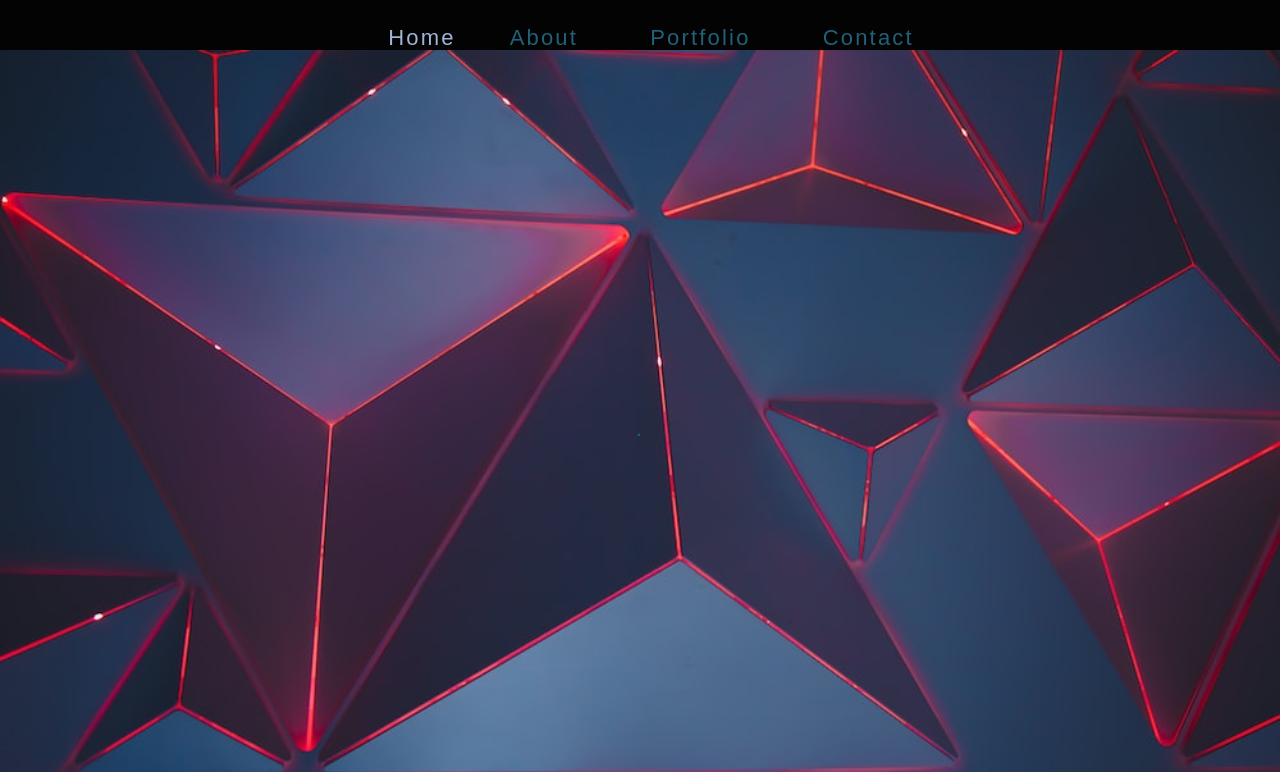
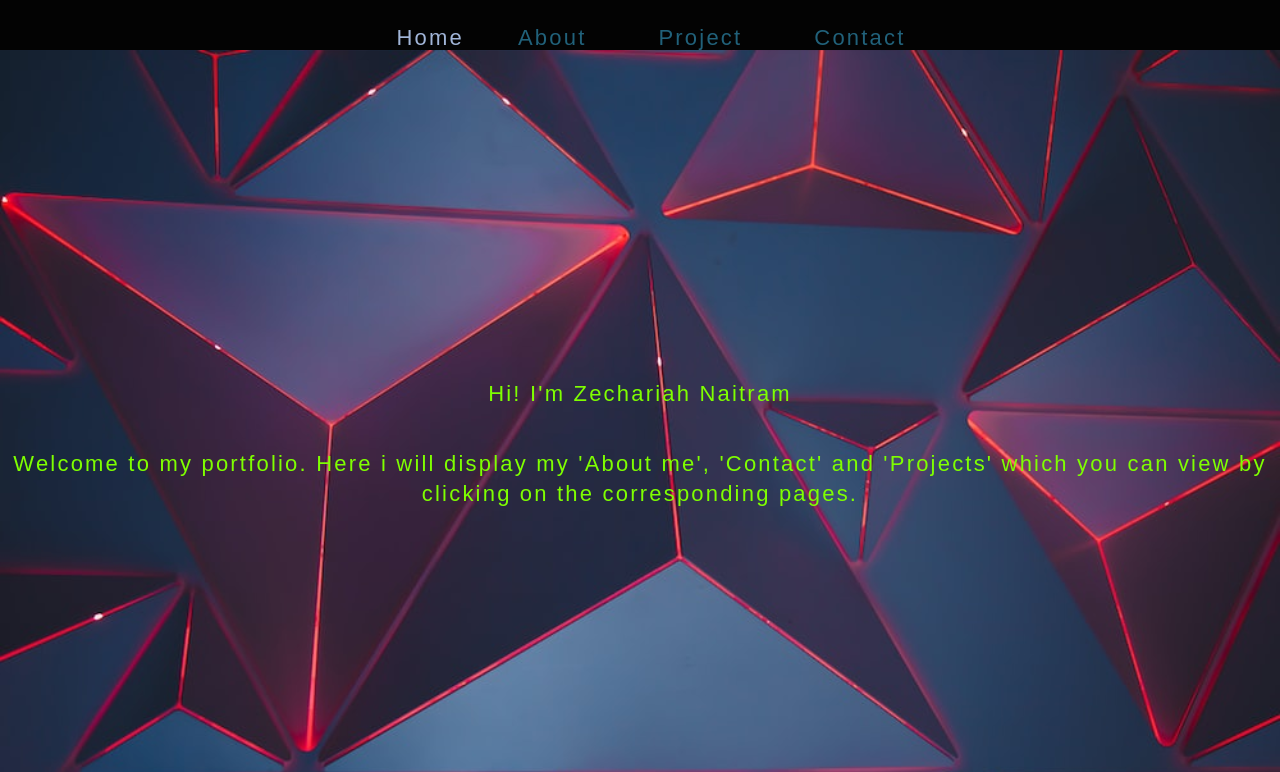
Before and after one commit to Zechariahmn/Zechariah-React-Portfolio, a React (Create React App) app: page / in a window 1280 px wide. Shown: the top 772 px of the page. Built offline with nearby package versions, Linux system fonts and the light colour scheme.

Commit message:
made changes to project index.js

```diff
--- a/src/App.js
+++ b/src/App.js
@@ -4,7 +4,7 @@ import Nav from './components/Nav';
 import Home from './components/Home';
 import About from './components/About';
 import Contact from './components/Contact';
-import Portfolio from './components/Portfolio';
+import Project from './components/Project';
 import Footer from './components/Footer';
 
 
@@ -20,8 +20,8 @@ function App() {
         return <About />;
       case "Contact":
         return <Contact />
-      case "Portfolio":
-        return <Portfolio />
+      case "Project":
+        return <Project />
       default: return <Home />;
     }
   };
--- a/src/components/Home/index.js
+++ b/src/components/Home/index.js
@@ -9,11 +9,11 @@ function Home() {
 
             <div className="social-line">
 
-                <h1 className="titles"></h1>
+                <h1 className="titles">Hi! I'm Zechariah Naitram</h1>
 
                 <br/>
 
-                <h2 className="titles"> <span></span>.
+                <h2 className="titles">Welcome to <span>my portfolio.</span> Here i will display my 'About me', 'Contact' and 'Projects' which you can view by clicking on the corresponding pages.
                 </h2>
 
             </div>
--- a/src/components/Nav/index.js
+++ b/src/components/Nav/index.js
@@ -1,7 +1,7 @@
 import React from 'react';
 
 function Nav(props) {
-    const tabs = ['Home', 'About', 'Portfolio', 'Contact']
+    const tabs = ['Home', 'About', 'Project', 'Contact']
 
     return (
 
--- a/src/index.css
+++ b/src/index.css
@@ -145,6 +145,7 @@ textarea {
   padding: 5px;
 }
 
+/*-----About page CSS----*/
 #about {
   background: #2B2B2B;
   padding-top: 96px;
@@ -304,6 +305,8 @@ textarea {
   margin-bottom: 50px;
   cursor: pointer;
 }
+
+
 /*portfolio style*/
 a {
   color: var(--secondary);
@@ -395,6 +398,7 @@ a {
 .titles {
   text-align: center;
   font: 22px/30px 'opensans-bold', sans-serif;
+  color: chartreuse;
 }
 
 header {
```
Also changed, not shown: src/components/Project/index.js (+10 -0 lines).
